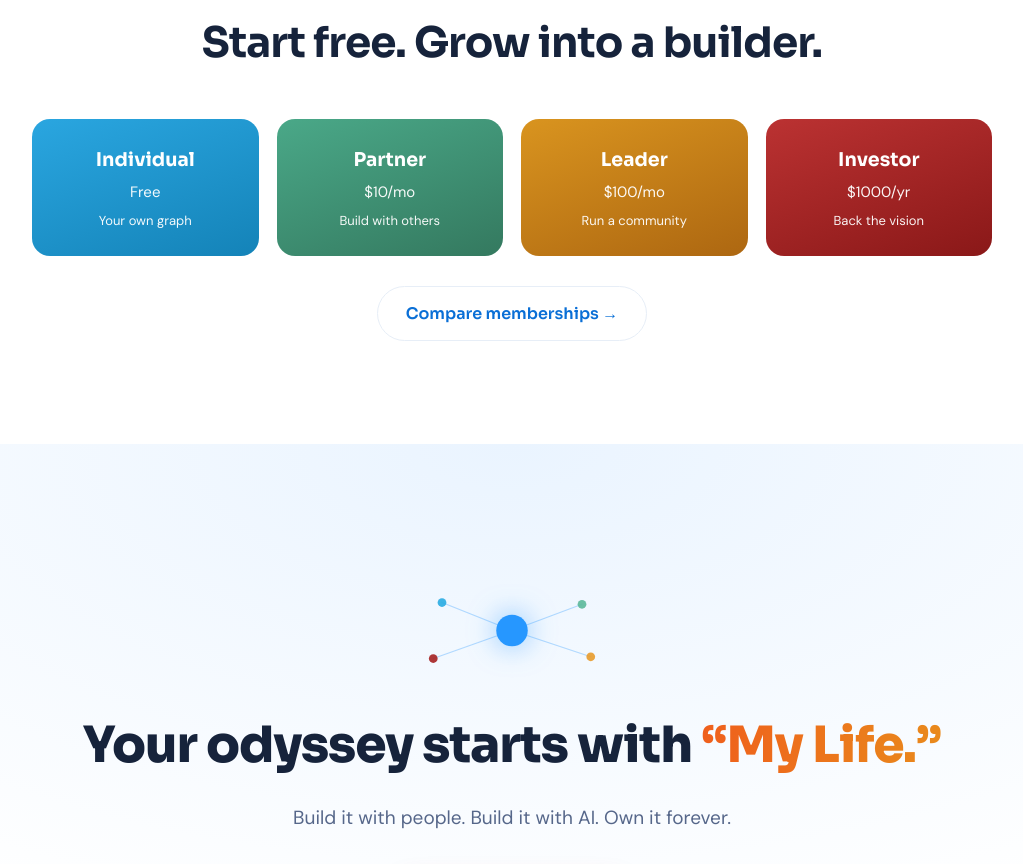
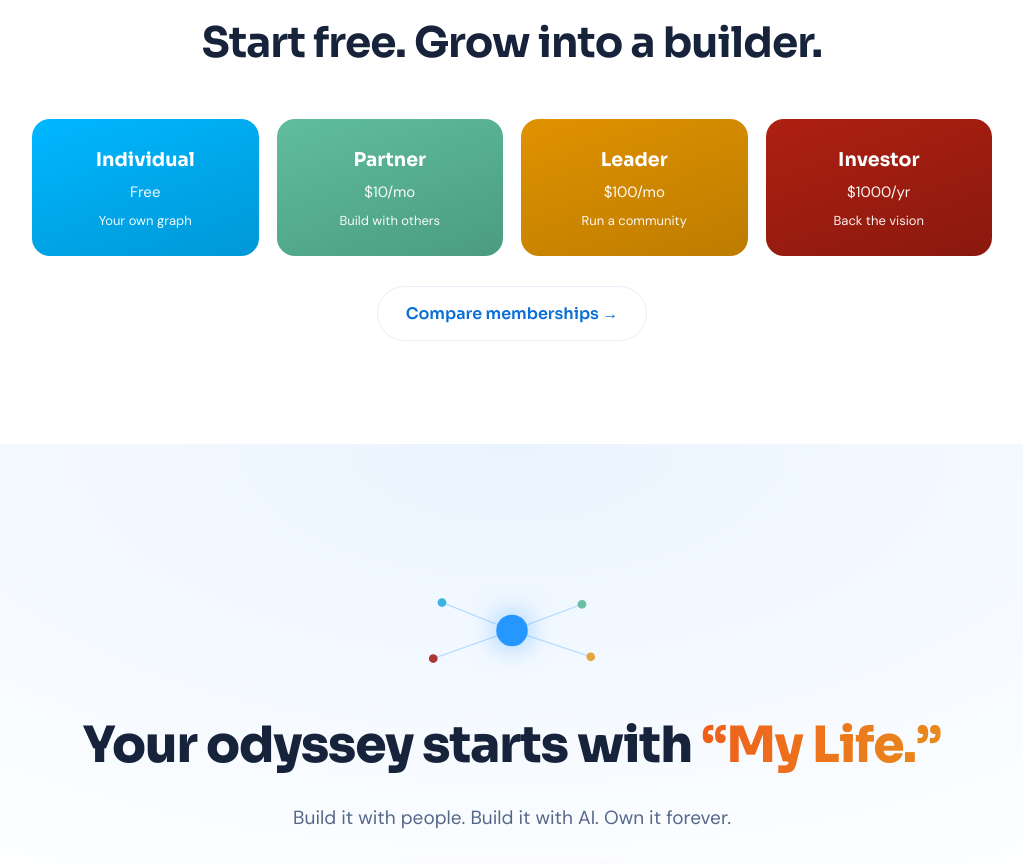
Before and after one commit to iLiveMyLife/iLiveMyLife.io, a React app: page / in a window 1280 px wide. Shown: the part 5526-6390 px from the top of the page, without its empty margins (128-1151 px from the left). Built offline with nearby package versions, Linux system fonts and the light colour scheme.

Commit message:
fix(landing): match plan tile colors to /membership exactly

```diff
--- a/src/introduction/Introduction.css
+++ b/src/introduction/Introduction.css
@@ -202,10 +202,11 @@
 .ilml-tier-name { font-family:'Sora',sans-serif; font-weight: 700; font-size: 19px; }
 .ilml-tier-price { font-size: 15px; opacity: .95; }
 .ilml-tier-note { font-size: 13px; opacity: .94; margin-top: 2px; }
-.tier-cyan   { background: linear-gradient(160deg, #2aa6e0, #1483b8); }
-.tier-teal   { background: linear-gradient(160deg, #4aa888, #34795f); }
-.tier-orange { background: linear-gradient(160deg, #d9941f, #ad6711); }
-.tier-maroon { background: linear-gradient(160deg, #bb3232, #8a1818); }
+/* exact /membership plan colors (Individual / Partner / Leader / Investor) */
+.tier-cyan   { background: linear-gradient(160deg, #00B7FF, #0098d6); }
+.tier-teal   { background: linear-gradient(160deg, #61BD9E, #4a9c80); }
+.tier-orange { background: linear-gradient(160deg, #E09200, #bd7c00); }
+.tier-maroon { background: linear-gradient(160deg, #AE2012, #8a190e); }
 .ilml-tiers-cta { text-align: center; margin-top: 30px; }
 
 /* ── Final CTA ─────────────────────────────────────────────── */
```
